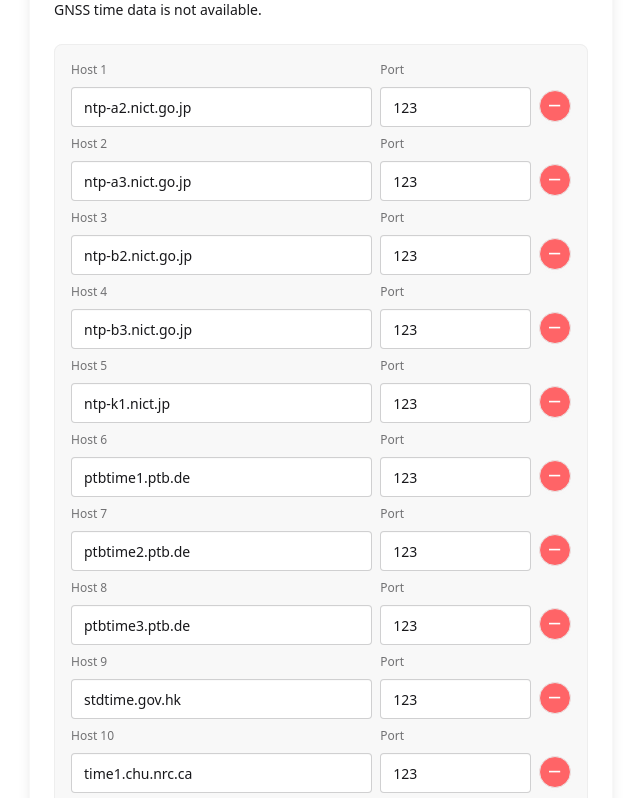
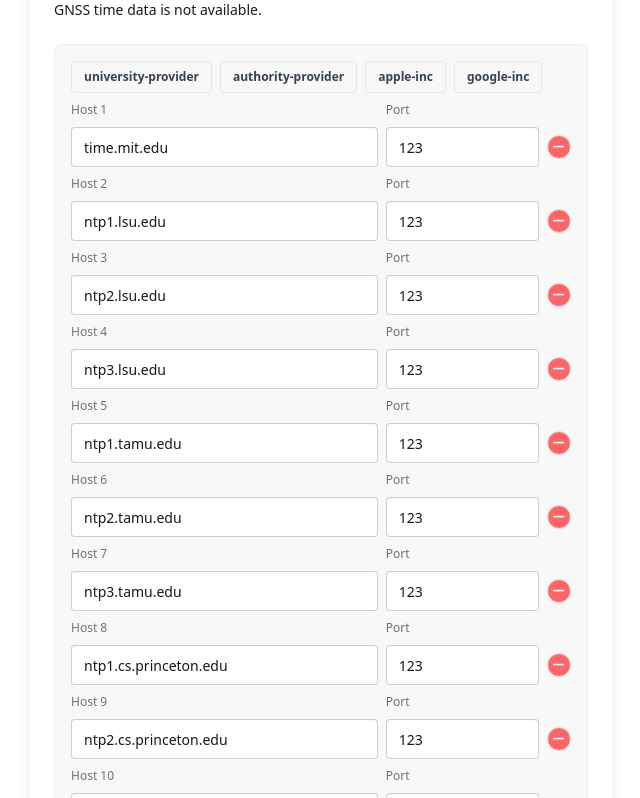
Before and after one commit to anyshake/prisma, a React (Vite) app: page / in a window 1280 px wide. Shown: the part 1742-2540 px from the top of the page, without its empty margins (19-659 px from the left). Built offline with nearby package versions, Linux system fonts and the light colour scheme; what tailwindcss-animated would draw is missing.

Commit message:
feat: Support importing NTP server groups

```diff
--- a/src/schemas/ntpclient.tsx
+++ b/src/schemas/ntpclient.tsx
@@ -11,6 +11,140 @@ const defaultConfig = {
     retry: 5
 };
 
+const defaultNtpGroup = [
+    {
+        tag: 'university-provider',
+        servers: [
+            { address: 'time.mit.edu', port: '123' },
+            { address: 'ntp1.lsu.edu', port: '123' },
+            { address: 'ntp2.lsu.edu', port: '123' },
+            { address: 'ntp3.lsu.edu', port: '123' },
+            { address: 'ntp1.tamu.edu', port: '123' },
+            { address: 'ntp2.tamu.edu', port: '123' },
+            { address: 'ntp3.tamu.edu', port: '123' },
+            { address: 'ntp1.cs.princeton.edu', port: '123' },
+            { address: 'ntp2.cs.princeton.edu', port: '123' },
+            { address: 'ntppub.tamu.edu', port: '123' },
+            { address: 'ntp.illinois.edu', port: '123' },
+            { address: 'ntp1.tohoku.ac.jp', port: '123' },
+            { address: 'ntp2.tohoku.ac.jp', port: '123' },
+            { address: 'ntp1.noc.titech.ac.jp', port: '123' },
+            { address: 'gpsntp.miz.nao.ac.jp', port: '123' },
+            { address: 'ntp.nc.u-tokyo.ac.jp', port: '123' },
+            { address: 'clock.cit.nihon-u.ac.jp', port: '123' },
+            { address: 'ntp.osakafu-u.ac.jp', port: '123' },
+            { address: 'ntp.kuins.kyoto-u.ac.jp', port: '123' },
+            { address: 'ntp.tut.ac.jp', port: '123' },
+            { address: 'ntp.netlab.is.tsukuba.ac.jp', port: '123' },
+            { address: 'ntp.nagaokaut.ac.jp', port: '123' },
+            { address: 'ntp.hiroshima-u.ac.jp', port: '123' },
+            { address: 'ntp.kj.yamagata-u.ac.jp', port: '123' },
+            { address: 'ntp0.cam.ac.uk', port: '123' },
+            { address: 'ntp1.cam.ac.uk', port: '123' },
+            { address: 'ntp2.cam.ac.uk', port: '123' },
+            { address: 'ntp3.cam.ac.uk', port: '123' },
+            { address: 'ntp1.uni-ulm.de', port: '123' },
+            { address: 'ntp2.uni-ulm.de', port: '123' },
+            { address: 'ntp3.uni-ulm.de', port: '123' },
+            { address: 'ntp.ntu.edu.tw', port: '123' },
+            { address: 'ntp2.ntu.edu.tw', port: '123' },
+            { address: 'time.upd.edu.ph:123', port: '123' }
+        ]
+    },
+    {
+        tag: 'authority-provider',
+        servers: [
+            { address: 'ntp-a2.nict.go.jp', port: '123' },
+            { address: 'ntp-a3.nict.go.jp', port: '123' },
+            { address: 'ntp-b2.nict.go.jp', port: '123' },
+            { address: 'ntp-b3.nict.go.jp', port: '123' },
+            { address: 'ntp-k1.nict.jp', port: '123' },
+            { address: 'ptbtime1.ptb.de', port: '123' },
+            { address: 'ptbtime2.ptb.de', port: '123' },
+            { address: 'ptbtime3.ptb.de', port: '123' },
+            { address: 'stdtime.gov.hk', port: '123' },
+            { address: 'time1.chu.nrc.ca', port: '123' },
+            { address: 'time2.chu.nrc.ca', port: '123' },
+            { address: 'ntp.metas.ch', port: '123' },
+            { address: 'hora.roa.es', port: '123' },
+            { address: 'minuto.roa.es', port: '123' }
+        ]
+    },
+    {
+        tag: 'apple-inc',
+        servers: [
+            { address: 'krseo1-ntp-002.aaplimg.com', port: '123' },
+            { address: 'dkblp1-ntp-001.aaplimg.com', port: '123' },
+            { address: 'dkblp1-ntp-002.aaplimg.com', port: '123' },
+            { address: 'frcch1-ntp-001.aaplimg.com', port: '123' },
+            { address: 'frcch1-ntp-002.aaplimg.com', port: '123' },
+            { address: 'krsel6-ntp-001.aaplimg.com', port: '123' },
+            { address: 'krsel6-ntp-002.aaplimg.com', port: '123' },
+            { address: 'nlams2-ntp-001.aaplimg.com', port: '123' },
+            { address: 'nlams2-ntp-002.aaplimg.com', port: '123' },
+            { address: 'twtpe2-ntp-001.aaplimg.com', port: '123' },
+            { address: 'twtpe2-ntp-002.aaplimg.com', port: '123' },
+            { address: 'usmes1-ntp-002.aaplimg.com', port: '123' },
+            { address: 'ntp.euro.apple.com', port: '123' },
+            { address: 'uklon5-ntp-001.aaplimg.com', port: '123' },
+            { address: 'zaisd1-ntp-001.aaplimg.com', port: '123' },
+            { address: 'zaisd1-ntp-002.aaplimg.com', port: '123' },
+            { address: 'jptyo5-ntp-001.aaplimg.com', port: '123' },
+            { address: 'jptyo5-ntp-004.aaplimg.com', port: '123' },
+            { address: 'defra1-ntp-001.aaplimg.com', port: '123' },
+            { address: 'sesto4-ntp-002.aaplimg.com', port: '123' },
+            { address: 'sesto4-ntp-001.aaplimg.com', port: '123' },
+            { address: 'defra1-ntp-004.aaplimg.com', port: '123' },
+            { address: 'usatl4-ntp-001.aaplimg.com', port: '123' },
+            { address: 'usatl4-ntp-002.aaplimg.com', port: '123' },
+            { address: 'uschi5-ntp-002.aaplimg.com', port: '123' },
+            { address: 'uschi5-ntp-003.aaplimg.com', port: '123' },
+            { address: 'usscz2-ntp-002.aaplimg.com', port: '123' },
+            { address: 'ussjc2-ntp-002.aaplimg.com', port: '123' },
+            { address: 'usscz2-ntp-001.aaplimg.com', port: '123' },
+            { address: 'ussjc2-ntp-001.aaplimg.com', port: '123' },
+            { address: 'jptyo5-ntp-003.aaplimg.com', port: '123' },
+            { address: 'jptyo5-ntp-002.aaplimg.com', port: '123' },
+            { address: 'hkhkg1-ntp-002.aaplimg.com', port: '123' },
+            { address: 'hkhkg1-ntp-001.aaplimg.com', port: '123' },
+            { address: 'hkhkg1-ntp-003.aaplimg.com', port: '123' },
+            { address: 'defra1-ntp-003.aaplimg.com', port: '123' },
+            { address: 'defra1-ntp-002.aaplimg.com', port: '123' },
+            { address: 'uklon5-ntp-004.aaplimg.com', port: '123' },
+            { address: 'usmes1-ntp-001.aaplimg.com', port: '123' },
+            { address: 'usmia1-ntp-001.aaplimg.com', port: '123' },
+            { address: 'usmia1-ntp-002.aaplimg.com', port: '123' },
+            { address: 'usnyc3-ntp-003.aaplimg.com', port: '123' },
+            { address: 'usnyc3-ntp-001.aaplimg.com', port: '123' },
+            { address: 'usnyc3-ntp-004.aaplimg.com', port: '123' },
+            { address: 'usnyc3-ntp-002.aaplimg.com', port: '123' },
+            { address: 'brsao4-ntp-001.aaplimg.com', port: '123' },
+            { address: 'brsao4-ntp-002.aaplimg.com', port: '123' },
+            { address: 'usqas2-ntp-001.aaplimg.com', port: '123' },
+            { address: 'usqas2-ntp-002.aaplimg.com', port: '123' },
+            { address: 'uschi5-ntp-001.aaplimg.com', port: '123' },
+            { address: 'ussea4-ntp-001.aaplimg.com', port: '123' },
+            { address: 'ussea4-ntp-002.aaplimg.com', port: '123' },
+            { address: 'uklon5-ntp-003.aaplimg.com', port: '123' },
+            { address: 'uklon5-ntp-002.aaplimg.com', port: '123' },
+            { address: 'ausyd2-ntp-001.aaplimg.com', port: '123' },
+            { address: 'ausyd2-ntp-002.aaplimg.com', port: '123' },
+            { address: 'sgsin3-ntp-001.aaplimg.com', port: '123' },
+            { address: 'sgsin3-ntp-002.aaplimg.com', port: '123' },
+            { address: 'hkhkg1-ntp-004.aaplimg.com', port: '123' }
+        ]
+    },
+    {
+        tag: 'google-inc',
+        servers: [
+            { address: 'time1.google.com', port: '123' },
+            { address: 'time2.google.com', port: '123' },
+            { address: 'time3.google.com', port: '123' },
+            { address: 'time4.google.com', port: '123' }
+        ]
+    }
+];
+
 export const NtpClient = ({ onCreate, onUpdate }: ISchema) => {
     const initialized = useRef(false);
     const [currentConfig, setCurrentConfig] = useState({ ...defaultConfig });
@@ -21,22 +155,7 @@ export const NtpClient = ({ onCreate, onUpdate }: ISchema) => {
         }
     }, [currentConfig, onCreate]);
 
-    const [ntpAddrs, setNtpAddrs] = useState([
-        { address: 'ntp-a2.nict.go.jp', port: '123' },
-        { address: 'ntp-a3.nict.go.jp', port: '123' },
-        { address: 'ntp-b2.nict.go.jp', port: '123' },
-        { address: 'ntp-b3.nict.go.jp', port: '123' },
-        { address: 'ntp-k1.nict.jp', port: '123' },
-        { address: 'ptbtime1.ptb.de', port: '123' },
-        { address: 'ptbtime2.ptb.de', port: '123' },
-        { address: 'ptbtime3.ptb.de', port: '123' },
-        { address: 'stdtime.gov.hk', port: '123' },
-        { address: 'time1.chu.nrc.ca', port: '123' },
-        { address: 'time2.chu.nrc.ca', port: '123' },
-        { address: 'ntp.metas.ch', port: '123' },
-        { address: 'hora.roa.es', port: '123' },
-        { address: 'minuto.roa.es', port: '123' }
-    ]);
+    const [ntpAddrs, setNtpAddrs] = useState([...defaultNtpGroup[0].servers]);
 
     const handleUpdateNtpAddr = (index: number, value: string) => {
         if (ntpAddrs.filter((item) => item.address.length > 0).length === 1 && value.length === 0) {
@@ -65,11 +184,15 @@ export const NtpClient = ({ onCreate, onUpdate }: ISchema) => {
     };
 
     const handleRemoveNtpItem = (index: number) => {
-        if (ntpAddrs.length > 1) {
+        if (ntpAddrs[index].address.length === 0) {
             setNtpAddrs(ntpAddrs.filter((_, i) => i !== index));
-        } else {
+            return;
+        }
+        if (ntpAddrs.filter((i) => i.address.length > 0).length === 1) {
             sendUserAlert('At least one NTP server is required', true);
+            return;
         }
+        setNtpAddrs(ntpAddrs.filter((_, i) => i !== index));
     };
 
     const updatePool = useCallback(() => {
@@ -109,14 +232,27 @@ export const NtpClient = ({ onCreate, onUpdate }: ISchema) => {
     return (
         <fieldset className="fieldset bg-base-200 border-base-300 rounded-box space-y-2 border p-4">
             <div className="flex flex-col space-y-2">
-                {ntpAddrs.map((addr, index) => (
+                <div className="flex flex-wrap items-center gap-2">
+                    {defaultNtpGroup.map(({ servers, tag }, index) => (
+                        <button
+                            className="btn btn-sm text-gray-700"
+                            onClick={() => {
+                                setNtpAddrs(servers);
+                            }}
+                            key={index}
+                        >
+                            {tag}
+                        </button>
+                    ))}
+                </div>
+                {ntpAddrs.map(({ address, port }, index) => (
                     <div className="flex items-center justify-center space-x-2" key={index}>
                         <div className="w-1/2 space-y-2 lg:w-4/6">
                             <label className="label">Host {index + 1}</label>
                             <input
                                 type="text"
                                 className="input w-full"
-                                value={addr.address}
+                                value={address}
                                 placeholder='e.g. "ntp-a2.nict.go.jp"'
                                 onChange={({ target }) => handleUpdateNtpAddr(index, target.value)}
                             />
@@ -126,14 +262,14 @@ export const NtpClient = ({ onCreate, onUpdate }: ISchema) => {
                             <input
                                 type="number"
                                 className="input w-full"
-                                value={addr.port}
+                                value={port}
                                 onChange={({ target }) =>
                                     handleUpdateNtpPort(index, Number(target.value))
                                 }
                             />
                         </div>
                         <button
-                            className="btn btn-circle btn-sm mt-6 bg-red-400 hover:bg-red-500"
+                            className="btn btn-circle btn-xs mt-6.5 bg-red-400 hover:bg-red-500"
                             onClick={() => handleRemoveNtpItem(index)}
                         >
                             <Icon className="text-white" path={mdiMinus} size={0.8} />
```
